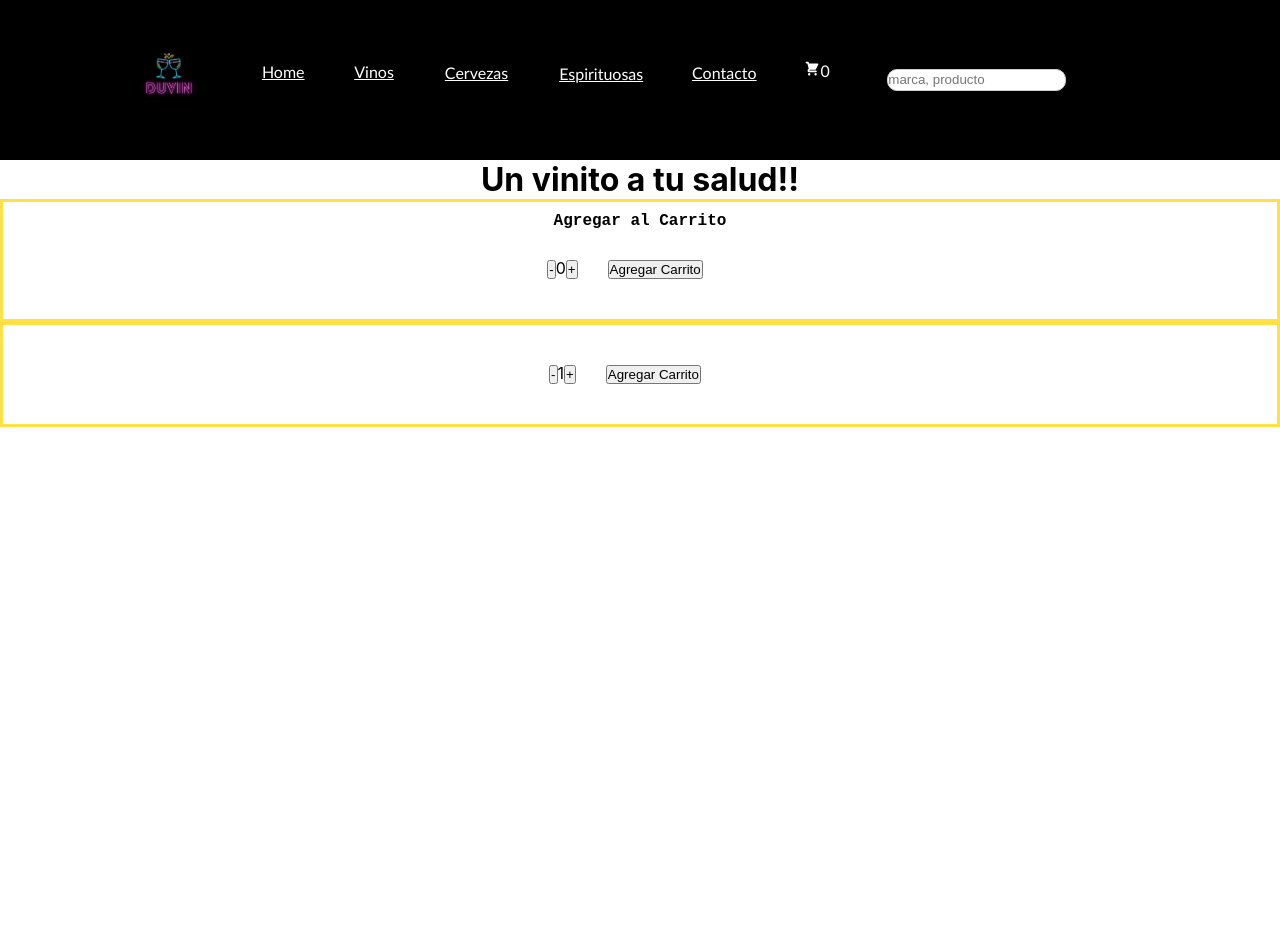
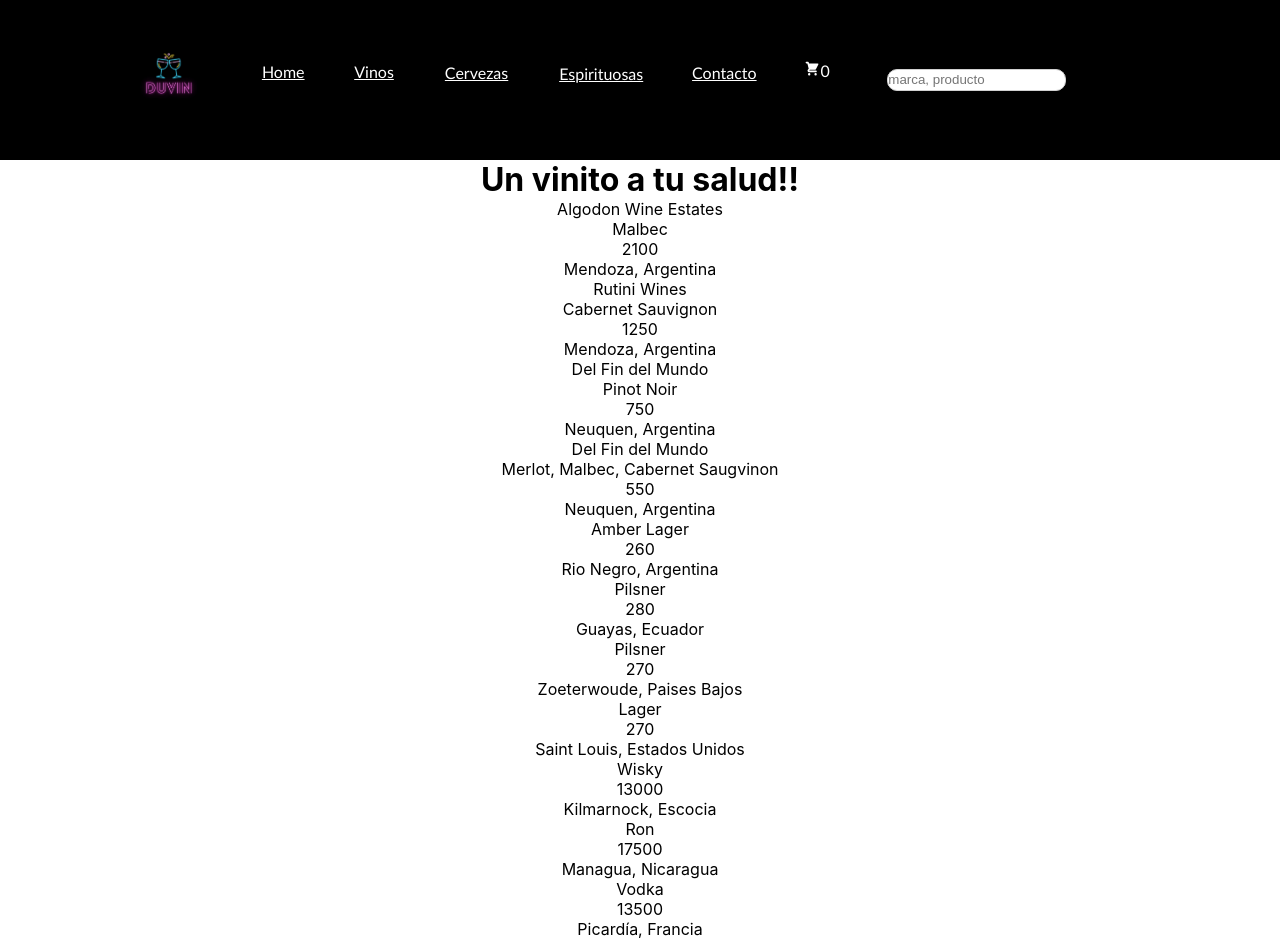
Before and after one commit to jacpavo/DuVin, a React (Create React App) app: page / in a window 1280 px wide. Shown: the top 940 px of the page. Before the commit the page ends 800 px from the top, so only its background shows below. Built offline with nearby package versions, Linux system fonts and the light colour scheme.

Commit message:
Promise&MAP

```diff
--- /dev/null
+++ b/src/Componentes/Item/Item.js
@@ -0,0 +1,19 @@
+import beverage from '../mock/beverage.js'
+
+const getBev = () => {
+
+    return new Promise ((resolve, reject) => {
+        const ok = true;
+        setTimeout(() =>{
+            if (ok) {
+                resolve(beverage);
+            } else {
+                reject('error');
+            }
+        }, 4000);
+
+    })
+}
+
+
+export default getBev
--- a/src/Componentes/ItemCounter/Contador.js
+++ b/src/Componentes/ItemCounter/Contador.js
@@ -3,6 +3,8 @@
 
 
 const ContadorDos = ({onAdd, stock, initial, count}) => {
+
+
 
     return <div className = 'contador'>
         <button onClick={() => {if(count > initial) {onAdd('-')}}}>-</button>
--- /dev/null
+++ b/src/Componentes/ItemList/ItemList.js
@@ -0,0 +1,28 @@
+import {useState, useEffect} from 'react'
+import getBev from '../Item/Item.js'
+
+const ItemList = () => {
+    const [products, setProducts] = useState([])
+
+    useEffect (()=>{
+        getBev().then(bevs => setProducts(bevs)).catch(error=>console.log(error));
+    }, [])
+
+    useEffect (()=>{
+        console.log(products);
+    },[products])
+    return(
+        <div>
+            {products.map((products)=><div>
+                <p>{products.Bodega}</p>
+                <p>{products.Variedad}</p>
+                <p>{products.Precio}</p>
+                <p>{products.País}</p>
+                <p>{products.img}</p>
+            </div>)}
+        </div>
+    )
+}
+
+
+export default ItemList
--- a/src/Componentes/ItemListContainer/ItemListContainer.js
+++ b/src/Componentes/ItemListContainer/ItemListContainer.js
@@ -1,8 +1,9 @@
 import React, {useState} from 'react'
-import ItemCounter from '../ItemCounter/ItemCounter.js'
 import ContadorDos from '../ItemCounter/Contador.js'
+import ItemList from '../ItemList/ItemList.js'
 
 const ItemListContainer = (props) => {
+
     const [count, setCount] = useState(1);
     const onAdd = (condition) => {
         if(condition === '-'){
@@ -18,7 +19,7 @@
     return(
         <>
         <h1>{props.greeting}</h1>
-        <ItemCounter/>
+        <ItemList/>
         <ContadorDos onAdd={onAdd} stock={stock} initial={initial} count={count}/>
         </>
         )
--- a/src/Componentes/NavBar/NavBar.js
+++ b/src/Componentes/NavBar/NavBar.js
@@ -36,6 +36,4 @@
     </nav>
 };
 
-//<input type="text" className="searchbox" placeholder="marca, producto" />
-
 export default NavBar;
--- /dev/null
+++ b/src/Componentes/mock/beverage.js
@@ -0,0 +1,100 @@
+const beverage = [
+    {
+        id: 1,
+        Bodega: "Algodon Wine Estates",
+        Variedad: "Malbec",
+        Precio: 2100,
+        País: "Mendoza, Argentina",
+        img:""
+    },
+
+    {
+        id: 2,
+        Bodega: "Rutini Wines",
+        Variedad: "Cabernet Sauvignon",
+        Precio: 1250,
+        País: "Mendoza, Argentina",
+    },
+
+    {
+        id: 3,
+        Bodega: "Del Fin del Mundo",
+        Variedad: "Pinot Noir",
+        Precio: 750,
+        País: "Neuquen, Argentina",
+    },
+
+    {
+        id: 4,
+        Bodega: "Del Fin del Mundo",
+        Variedad: "Merlot, Malbec, Cabernet Saugvinon",
+        Precio: 550,
+        País: "Neuquen, Argentina",
+    },
+
+    {
+        id: 5,
+        Cerveza: "Patagonia",
+        Variedad: "Amber Lager",
+        Precio: 260,
+        País: "Rio Negro, Argentina",
+    },
+
+    {
+        id: 6,
+        Cerveza: "Pilsener",
+        Variedad: "Pilsner",
+        Precio: 280,
+        País: "Guayas, Ecuador",
+    },
+
+    {
+        id: 7,
+        Cerveza: "Heineken",
+        Variedad: "Pilsner",
+        Precio: 270,
+        País: "Zoeterwoude, Paises Bajos",
+    },
+
+    {
+        id: 8,
+        Cerveza: "Budweiser",
+        Variedad: "Lager",
+        Precio: 270,
+        País: "Saint Louis, Estados Unidos",
+    },
+
+    {
+        id: 9,
+        Destilado: "Johnnie Walker Green Label",
+        Variedad: "Wisky",
+        Precio: 13000,
+        País: "Kilmarnock, Escocia",
+    },
+
+    {
+        id: 10,
+        Destilado: "Flor de Caña 12 Años",
+        Variedad: "Ron",
+        Precio: 17500,
+        País: "Managua, Nicaragua",
+    },
+
+    {
+        id: 11,
+        Destilado: "Grey Goose",
+        Variedad: "Vodka",
+        Precio: 13500,
+        País: "Picardía, Francia",
+    },
+
+    {
+        id: 12,
+        Destilado: "Heraclito & Macedonio",
+        Variedad: "Gin",
+        Precio: 3000,
+        País: "Buenos Aires, Argentina",
+    },
+];
+
+export default beverage
```
